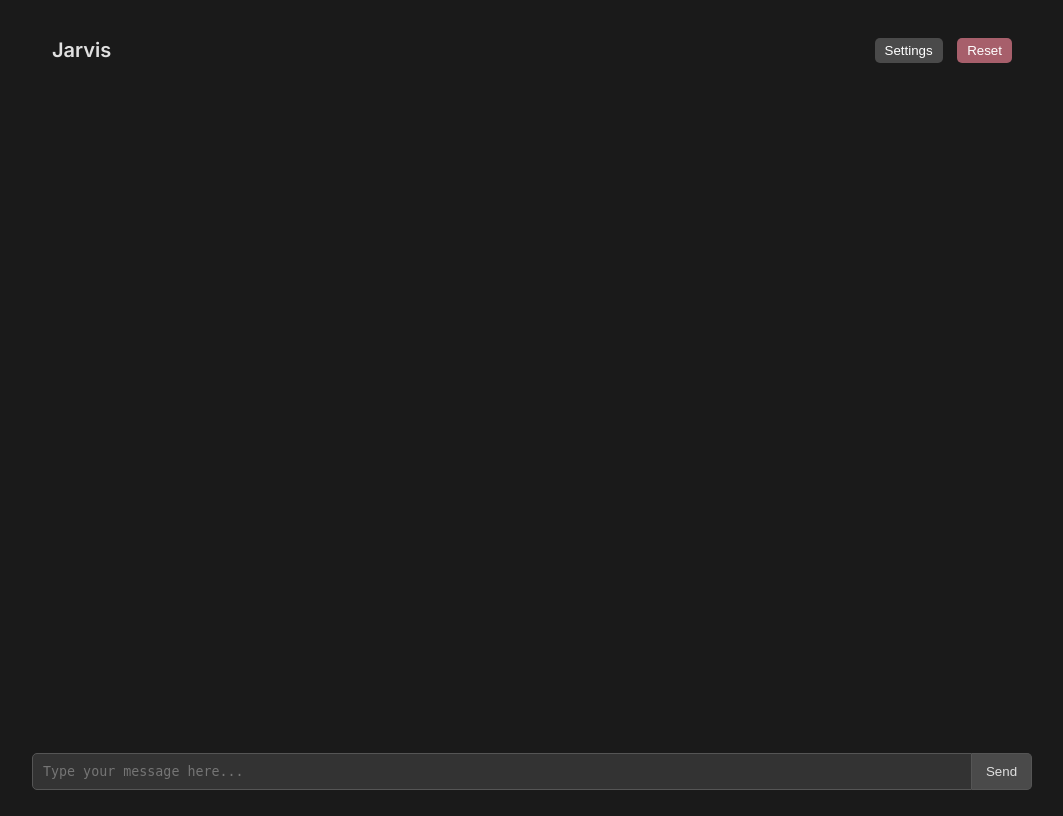
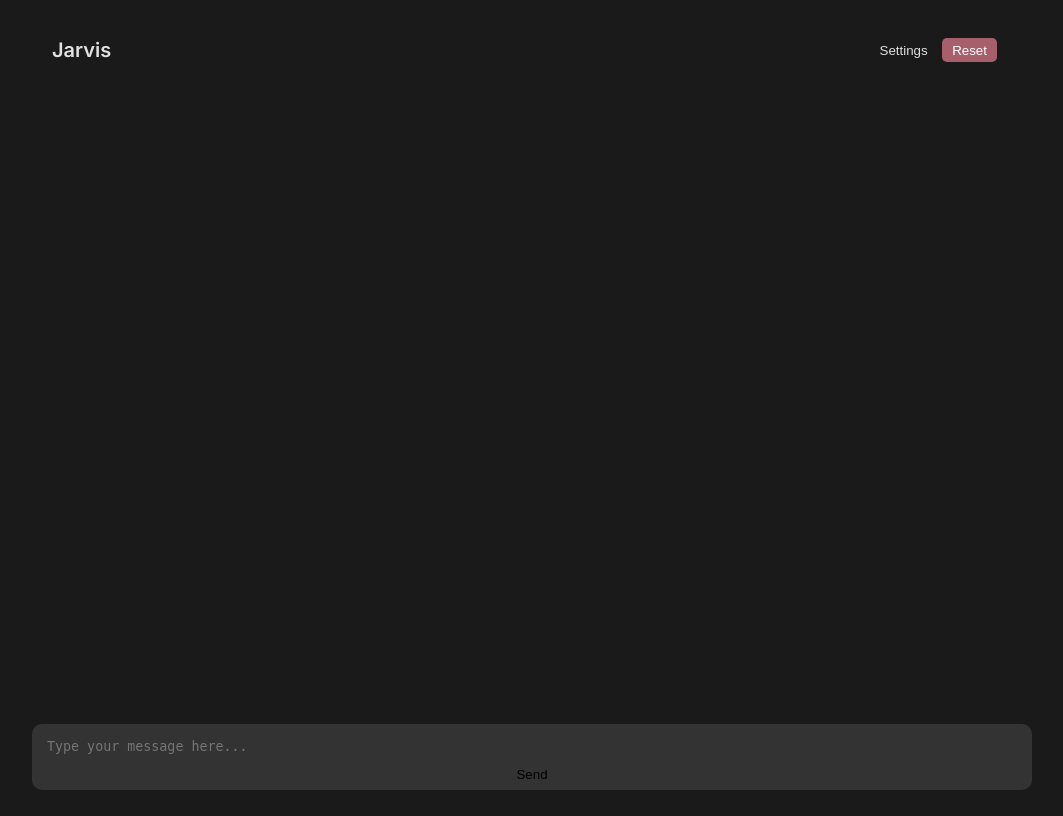
Before and after one commit to jumari-byte/Jarvis-Chat, a Flask app: page / in a window 1280 px wide. Shown: the whole page, without its empty margins (108-1171 px from the left). Run offline with Flask 3, Linux system fonts and the light colour scheme.

Commit message:
Added attachment button and fix styling,

```diff
--- a/static/styles.css
+++ b/static/styles.css
@@ -33,30 +33,48 @@ h1, h2, h3, h4, h5, h6 {
   font-size: 20px;
   margin: 10px 0;
 }
+#reset_form button,
+#settings-button {
+  height: 24px;
+  display: inline-flex;
+  align-items: center;
+  justify-content: center;
+  vertical-align: middle;
+}
+
 #reset_form button {
   background: rgb(167, 95, 107);
   border: none;
   color: #fff;
   border-radius: 5px;
-  padding: 5px 10px;
+  padding: 0 10px;
   cursor: pointer;
   transition: background 0.3s ease;
+  margin-right: 15px
 }
+
 #reset_form button:hover {
   background: rgb(187, 115, 127);
 }
+
 #settings-button {
-  background: #4a4a4a;
+  background: transparent;
   border: none;
-  color: #fff;
+  color: #e0e0e0;
+  cursor: pointer;
+  padding: 0;
+  transition: background 0.3s ease;
+  margin-right: 10px
+}
+
+#settings-button:hover {
+  background: rgba(255, 255, 255, 0.1);
   border-radius: 5px;
-  padding: 5px 10px;
-  cursor: pointer;
-  transition: background 0.3s ease;
-  margin-right: 10px;
 }
-#settings-button:hover {
-  background: #5a5a5a;
+
+#settings-button svg {
+  width: 24px;
+  height: 24px;
 }
 #assistant-prompt-wrapper {
   display: none;
@@ -135,36 +153,38 @@ label {
 }
 .input-container {
   display: flex;
-  align-items: stretch;
+  flex-direction: column;
   max-width: 1000px;
   margin: 0 auto;
+  background-color: #333;
+  border-radius: 10px;
+  padding: 5px;
+}
+.input-row {
+  display: flex;
+  align-items: center;
 }
 #user_input {
   flex-grow: 1;
-  padding: 10px;
-  background-color: #333;
-  border: 1px solid #555;
-  border-radius: 5px 0 0 5px;
+  background-color: transparent;
+  border: none;
   color: #e0e0e0;
   resize: none;
   max-height: 100px;
-  overflow-y: auto;
+  padding: 10px;
 }
-#send-button {
-  width: 60px;
-  background: #4a4a4a;
-  color: #e0e0e0;
-  border: 1px solid #555;
-  border-left: none;
-  border-radius: 0 5px 5px 0;
+
+#attach-button, #send-button {
+  background: transparent;
+  border: none;
   cursor: pointer;
-  display: flex;
-  align-items: center;
-  justify-content: center;
-  transition: background 0.3s ease;
+  padding: 3px;
 }
-#send-button:hover {
-  background: #5a5a5a;
+
+#attach-button svg, #send-button svg {
+  width: 24px;
+  height: 24px;
+  fill: #e0e0e0;
 }
 @media (max-width: 600px) {
   .container {
```
Also changed, not shown: other parts of static/styles.css (+50 -33 lines).
